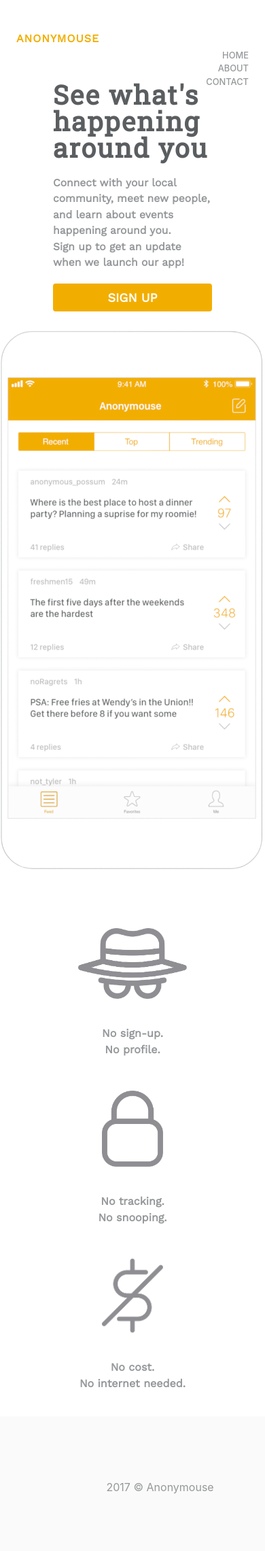
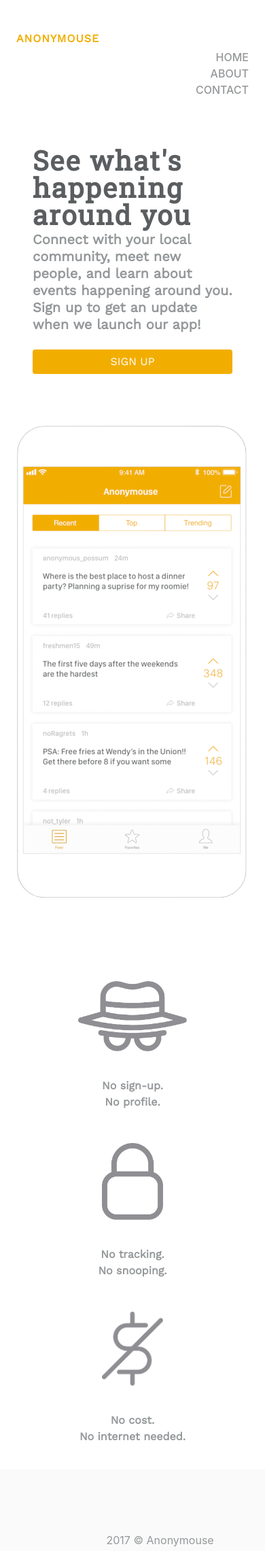
Before and after one commit to duo-yang/anonymouse-site, a Flask app: page / in a window 390 px wide. Shown: the top 2281 px of the page at 68% size. Before the commit the page ends 2197 px from the top, so only its background shows below. Run offline with Flask 2, Linux system fonts and the light colour scheme; some libraries are stand-ins or nearby versions.

Commit message:
set up more responsive

```diff
--- a/static/css/main.css
+++ b/static/css/main.css
@@ -20,7 +20,7 @@
     font-family: 'Work Sans', sans-serif;
 }
 .nav {
-    font-size: 3.3vw;
+    //font-size: 3.3vw;
     font-weight: 500;
     text-align: right;
 }
@@ -34,20 +34,30 @@
 }
 .slogan-title {
     display: block;
-    font-weight: 900;
-    margin-left: 20%;
-    font-size: 10vw;
+	font-size:4rem;
     letter-spacing: 2px;
     font-family: 'Roboto Slab', serif;
     line-height: 1;
+    font-weight: 900;
+    //margin-left: 20%;
+}
+@media only screen and (max-width:1408px){
+	.slogan-title{
+		font-size:3rem;
+	}
+}
+@media only screen and (max-width:1216px){
+	.slogan-title{
+		font-size:2.5rem;
+	}
 }
 .slogan-subtitle {
     display: block;
     margin-top: 20px;
-    margin-left: 20%;
-    margin-right: 20%;
+    //margin-left: 20%;
+    //margin-right: 20%;
     font-family: 'Work Sans', sans-serif;
-    font-size: 4vw;
+    //font-size: 4vw;
     font-weight: 600;
 }
 .about-title {
@@ -72,13 +82,14 @@
 #signup-btn {
     display: block;
     font-family: 'Work Sans', sans-serif;
-    font-size: 18px;
-    font-weight: 600;
-    margin-top: 20px;
-    margin-left: 20%;
-    width: 60%;
+    //font-size: 18px;
+    //font-weight: 600;
+    //margin-top: 20px;
+    //margin-left: 20%;
+    //width: 60%;
 }
 
+/*
 @media only screen and (min-width: 500px) {
     .nav {
         font-size: initial;
@@ -86,36 +97,25 @@
 
     .slogan-title {
         font-size: 56px;
-        width: 350px;
+        //width: 350px;
     }
     .slogan-subtitle {
-        width: 350px;
+        //width: 350px;
         font-size: 18px;
     }
     .about-title {
         font-size: 48px;
-        width: 350px;
+        //width: 350px;
     }
     .about-subtitle {
         font-size: 18px;
-        width: 525px;
+        //width: 525px;
     }
     #signup-btn {
-        width: 200px;
+        //width: 200px;
     }
 }
-
-@media only screen and (min-width: 1000px) {
-    .slogan-title {
-        width: 35%;
-    }
-    .slogan-subtitle {
-        width: 35%;
-    }
-    #signup-btn {
-        width: 20%;
-    }
-}
+*/
 
 .bottom-bordered {
     border-bottom: 1px solid;
--- a/templates/index.html
+++ b/templates/index.html
@@ -43,14 +43,16 @@
 </section>
 
 {% block body %}
-<div class = "columns">
-	<div class = "column">
-		<section class="hero is-white is-medium">
-			<div class="container slogan">
-				<h1 class="slogan-title dark-gray">
+<section class="section">
+	<div class = "container">
+		<div class = "columns is-vcentered is-centered">
+			<div class = "column  is-two-thirds-desktop is-one-third-widescreen">
+				<div class = "hero is-medium">
+					<div class="hero-body">
+						<h1 class="title dark-gray slogan-title">
 							See what's happening around you
 						</h1>
-				<h2 class="slogan-subtitle light-gray">
+						<h2 class="subtitle light-gray slogan-subtitle">
 							Connect with your local community, meet new people, and learn
 							about
 							events happening around you. <br>
@@ -61,12 +63,14 @@
 							Sign up
 						</a>
 					</div>
-		</section>
 				</div>
-	<div class = "column">
+			</div>
+			<div class = "column is-4">
 				<img src = "{{ url_for('static',filename='img/app_screen-upright.png')}}" class = "image">
 			</div>
 		</div>
+	</div>
+</section>
 <section id="features">
     <div class="container">
         <div class="columns">
```
Lines whose indentation alone changed are shown as unchanged.
